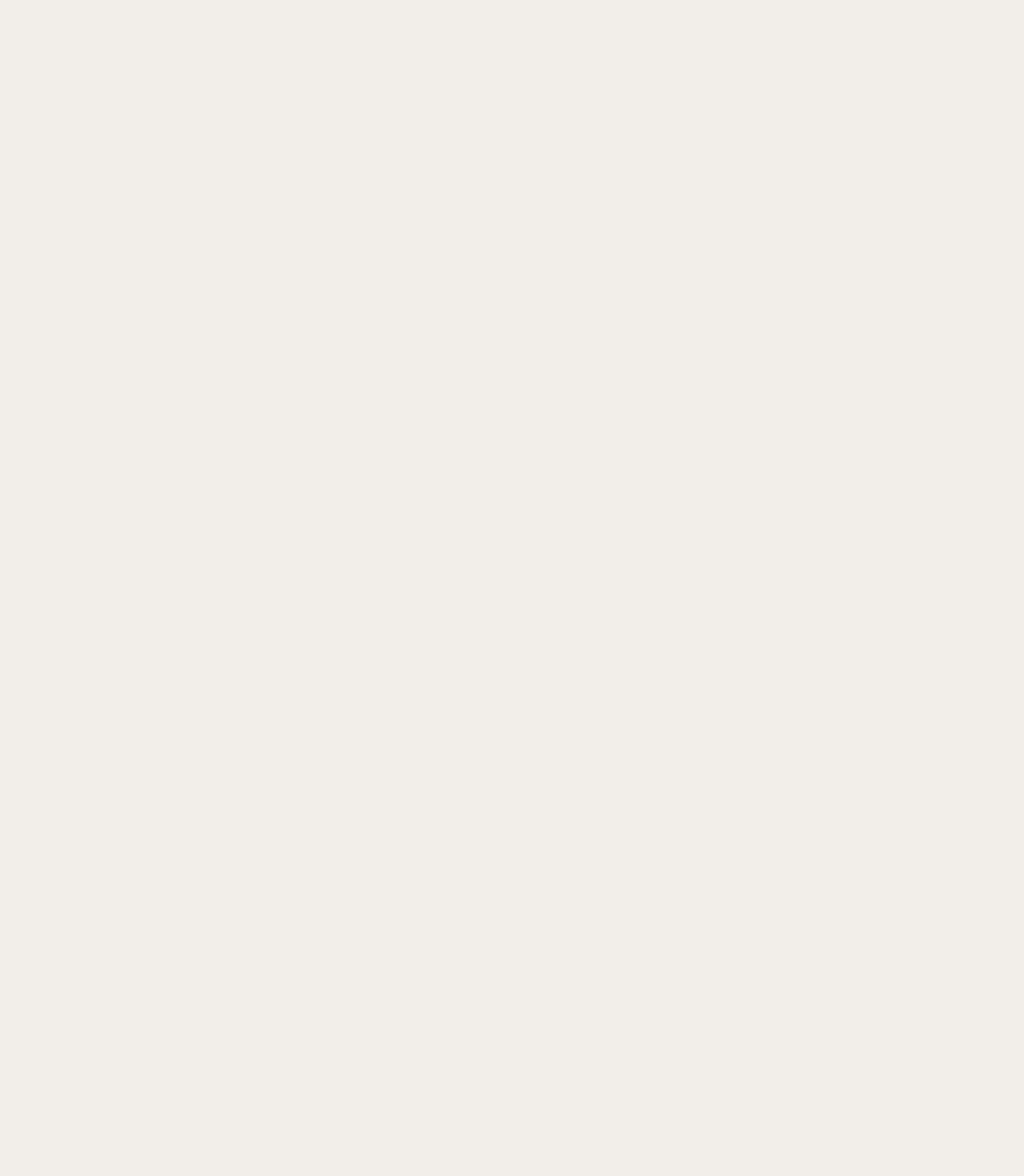
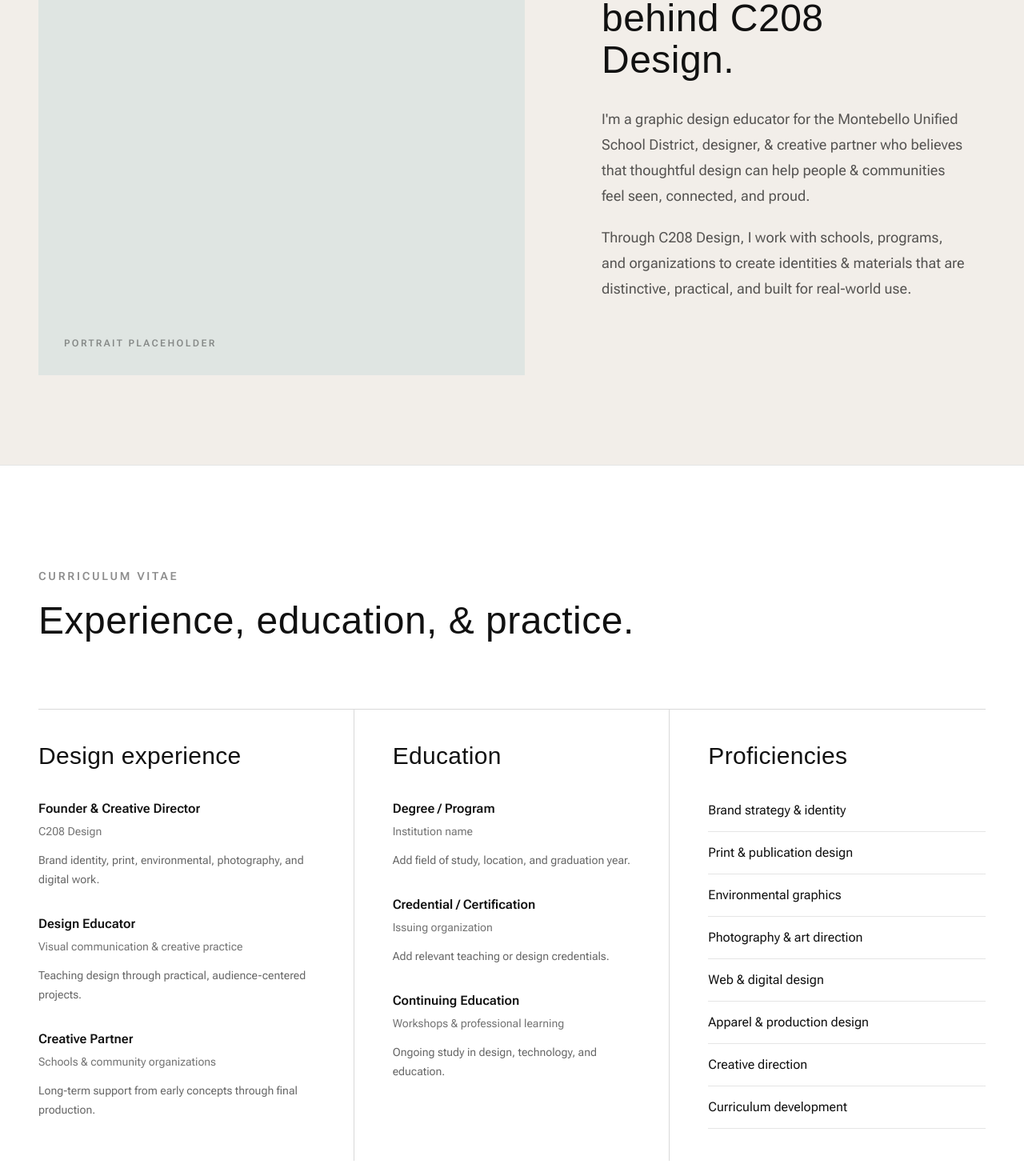
Before and after one commit to NareMnats/c208design, a Next.js app: page /about in a window 1280 px wide. Shown: the part 500-1970 px from the top of the page at 80% size. Before the commit the page ends 800 px from the top, so only its background shows below. Built offline with nearby package versions, Linux system fonts and the light colour scheme; a web font is replaced by a local one.

Commit message:
feat: enhance AboutPage with structured content; add experience, education, and proficiencies sections; improve layout and accessibility

```diff
--- a/app/about/page.tsx
+++ b/app/about/page.tsx
@@ -1,7 +1,188 @@
+import type { Metadata } from "next";
+import Container from "@/components/ui/Container";
+
+export const metadata: Metadata = {
+  title: "About",
+  description:
+    "Meet Nare Movsisyan, the educator & designer behind C208 Design.",
+};
+
+const experience = [
+  {
+    title: "Founder & Creative Director",
+    organization: "C208 Design",
+    detail: "Brand identity, print, environmental, photography, and digital work.",
+  },
+  {
+    title: "Design Educator",
+    organization: "Visual communication & creative practice",
+    detail: "Teaching design through practical, audience-centered projects.",
+  },
+  {
+    title: "Creative Partner",
+    organization: "Schools & community organizations",
+    detail: "Long-term support from early concepts through final production.",
+  },
+];
+
+const education = [
+  {
+    title: "Degree / Program",
+    organization: "Institution name",
+    detail: "Add field of study, location, and graduation year.",
+  },
+  {
+    title: "Credential / Certification",
+    organization: "Issuing organization",
+    detail: "Add relevant teaching or design credentials.",
+  },
+  {
+    title: "Continuing Education",
+    organization: "Workshops & professional learning",
+    detail: "Ongoing study in design, technology, and education.",
+  },
+];
+
+const proficiencies = [
+  "Brand strategy & identity",
+  "Print & publication design",
+  "Environmental graphics",
+  "Photography & art direction",
+  "Web & digital design",
+  "Apparel & production design",
+  "Creative direction",
+  "Curriculum development",
+];
+
 export default function AboutPage() {
   return (
-    <main>
-      <h1>About</h1>
+    <main className="bg-white text-[#111111]">
+      <section className="bg-[#f2eee9] py-14 sm:py-20 lg:py-28">
+        <Container>
+          <div className="grid items-center gap-10 md:grid-cols-[1.05fr_0.95fr] md:gap-14 lg:gap-24">
+            <div
+              className="flex aspect-[4/5] min-h-[460px] items-end bg-[#dfe5e2] p-6 sm:min-h-[620px] sm:p-8 lg:min-h-[760px]"
+              role="img"
+              aria-label="Portrait photography placeholder"
+            >
+              <p className="text-xs font-semibold uppercase tracking-[0.2em] text-black/40">
+                Portrait placeholder
+              </p>
+            </div>
+
+            <div className="max-w-2xl md:py-10">
+              <p className="text-xs font-semibold uppercase tracking-[0.2em] text-black/50 sm:text-sm">
+                About C208 Design
+              </p>
+              <h1 className="mt-5 text-4xl leading-[1.08] tracking-[-0.04em] sm:text-5xl lg:text-5xl">
+                Meet Nare Movsisyan, the educator & designer behind C208 Design.
+              </h1>
+              <div className="mt-8 space-y-5 text-base leading-7 text-black/65 sm:text-lg sm:leading-8">
+                <p>
+                  I&apos;m a graphic design educator for the Montebello
+                  Unified School District, designer, & creative partner who believes
+                  that thoughtful design can help people & communities feel seen,
+                  connected, and proud.
+                </p>
+                <p>
+                  Through C208 Design, I work with schools, programs, and
+                  organizations to create identities & materials that are
+                  distinctive, practical, and built for real-world use.
+                </p>
+              </div>
+            </div>
+          </div>
+        </Container>
+      </section>
+
+      <section className="border-t border-black/10 py-16 sm:py-24 lg:py-32">
+        <Container>
+          <div className="mb-12 sm:mb-16 lg:mb-20">
+            <p className="text-xs font-semibold uppercase tracking-[0.2em] text-black/45 sm:text-sm">
+              Curriculum Vitae
+            </p>
+            <h2 className="mt-4 max-w-3xl text-4xl leading-tight tracking-[-0.035em] sm:text-5xl lg:text-5xl">
+              Experience, education, & practice.
+            </h2>
+          </div>
+
+          <div className="grid border-t border-black/15 md:grid-cols-3">
+            <CvColumn title="Design experience">
+              <div className="space-y-8">
+                {experience.map((item) => (
+                  <CvEntry key={item.title} {...item} />
+                ))}
+              </div>
+            </CvColumn>
+
+            <CvColumn title="Education">
+              <div className="space-y-8">
+                {education.map((item) => (
+                  <CvEntry key={item.title} {...item} />
+                ))}
+              </div>
+            </CvColumn>
+
+            <CvColumn title="Proficiencies">
+              <ul className="space-y-0">
+                {proficiencies.map((proficiency) => (
+                  <li
+                    key={proficiency}
+                    className="border-b border-black/10 py-3 text-base leading-7 first:pt-0"
+                  >
+                    {proficiency}
+                  </li>
+                ))}
+              </ul>
+            </CvColumn>
+          </div>
+        </Container>
+      </section>
+
+      <section
+        className="flex min-h-[680px] w-full items-end bg-[#d9dfdc] p-6 sm:min-h-[820px] sm:p-10 lg:h-[1000px] lg:p-12"
+        role="img"
+        aria-label="Full-width photography placeholder"
+      >
+        <p className="text-xs font-semibold uppercase tracking-[0.2em] text-black/40">
+          Full-width image placeholder
+        </p>
+      </section>
     </main>
   );
 }
+
+function CvColumn({
+  title,
+  children,
+}: {
+  title: string;
+  children: React.ReactNode;
+}) {
+  return (
+    <article className="border-b border-black/15 py-9 md:border-b-0 md:border-r md:px-8 md:py-10 md:first:pl-0 md:last:border-r-0 md:last:pr-0 lg:px-12">
+      <h3 className="mb-9 text-2xl tracking-[-0.025em] sm:text-3xl">
+        {title}
+      </h3>
+      {children}
+    </article>
+  );
+}
+
+function CvEntry({
+  title,
+  organization,
+  detail,
+}: {
+  title: string;
+  organization: string;
+  detail: string;
+}) {
+  return (
+    <div>
+      <p className="text-base font-semibold leading-6">{title}</p>
+      <p className="mt-1 text-sm leading-6 text-black/55">{organization}</p>
+      <p className="mt-3 text-sm leading-6 text-black/60">{detail}</p>
+    </div>
+  );
+}
```
